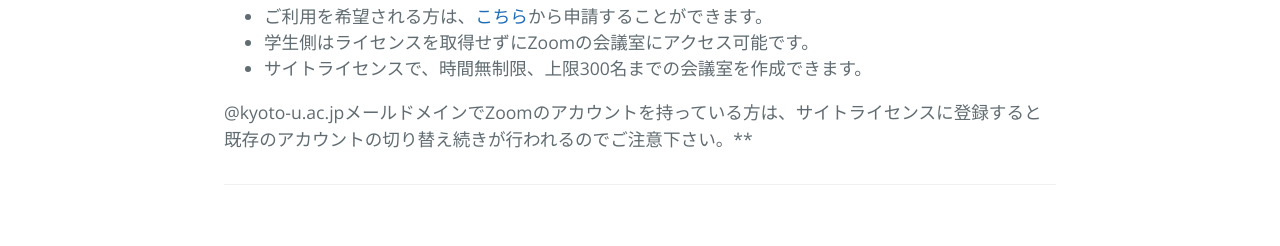
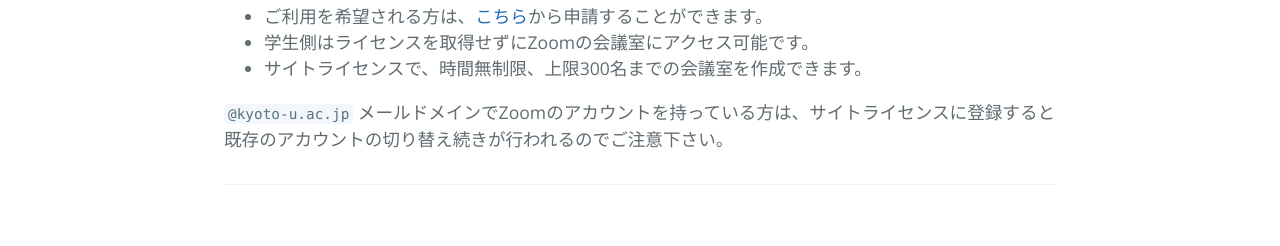
Before and after one commit to kyoto-u/online-edu, a Jekyll site: the page built from zoom.md, in a window 1280 px wide. Shown: the part 1266-1512 px from the top of the page. Built offline with Jekyll 4.4.1, drawn with Linux system fonts in a browser that asks for light colours.

Commit message:
minor change

```diff
--- a/_config.yml
+++ b/_config.yml
@@ -20,7 +20,6 @@ include:
 title: 京都大学 Panda／Zoom／Kaltura利用支援サイト
 # description: " aaaa"
 
-
 # github:
 #   is_project_page: false
 
--- a/zoom.md
+++ b/zoom.md
@@ -32,4 +32,4 @@ title: オンラインミーティングサービス(Zoom全学ライセンス)
 - 学生側はライセンスを取得せずにZoomの会議室にアクセス可能です。
 - サイトライセンスで、時間無制限、上限300名までの会議室を作成できます。
 
-@kyoto-u.ac.jpメールドメインでZoomのアカウントを持っている方は、サイトライセンスに登録すると既存のアカウントの切り替え続きが行われるのでご注意下さい。**
+`@kyoto-u.ac.jp` メールドメインでZoomのアカウントを持っている方は、サイトライセンスに登録すると既存のアカウントの切り替え続きが行われるのでご注意下さい。
```
